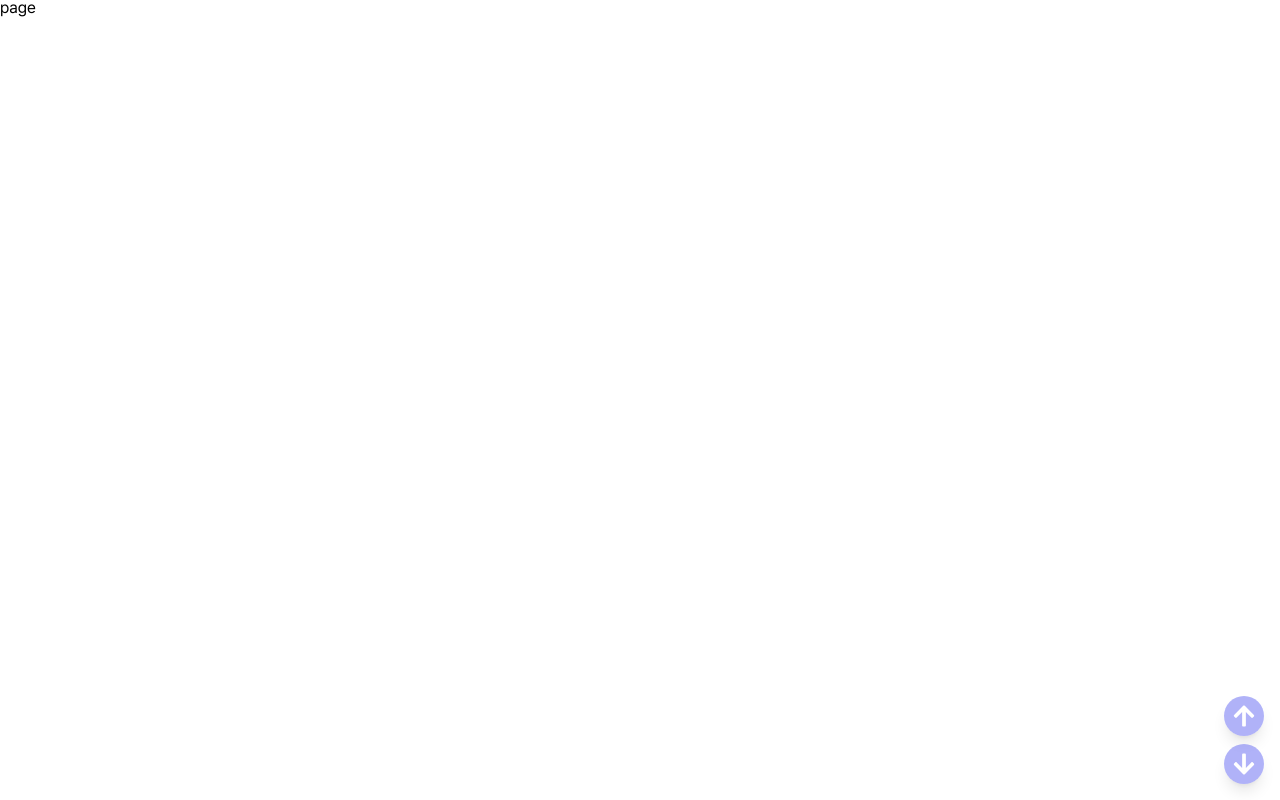
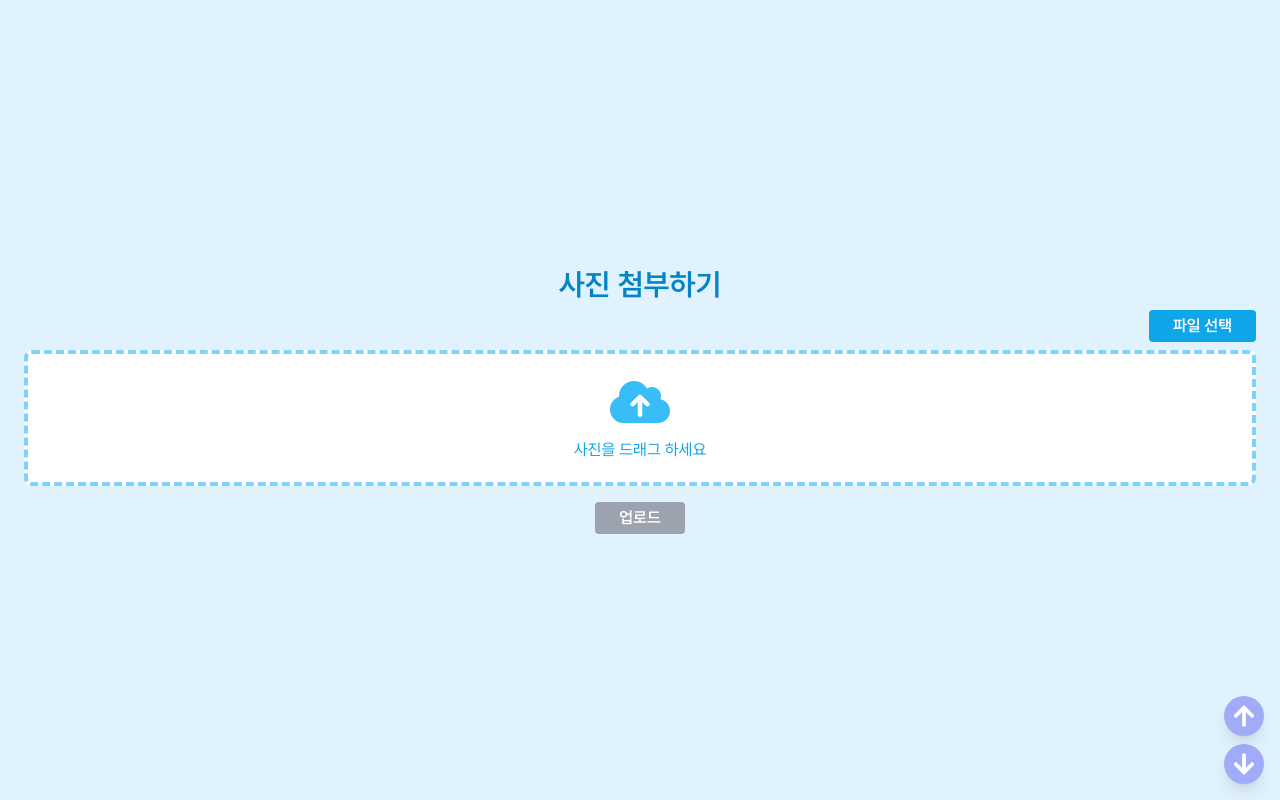
Before and after one commit to kimys-kor/next-communityproto2, a Next.js app: page /image-uploader in a window 1280 px wide. Built offline with nearby package versions, Linux system fonts and the light colour scheme.

Commit message:
이미지 업로더 디자인변경

```diff
--- a/app/image-uploader/ImageUploader.tsx
+++ b/app/image-uploader/ImageUploader.tsx
@@ -1,127 +1,138 @@
-import React, { useState, useRef, ChangeEvent, DragEvent } from "react";
-import axios from "axios";
-import Image from "next/image";
+"use client";
+import { useState, useCallback } from "react";
+import { FontAwesomeIcon } from "@fortawesome/react-fontawesome";
+import { faCloudUploadAlt, faTimes } from "@fortawesome/free-solid-svg-icons";
 
 interface ImageUploaderProps {
-  onClose: () => void;
-  onUpload: (imageUrls: string[]) => void;
+  onUpload?: (imageUrls: string[]) => void;
 }
 
-const ImageUploader: React.FC<ImageUploaderProps> = ({ onClose, onUpload }) => {
-  const [images, setImages] = useState<File[]>([]);
-  const fileInputRef = useRef<HTMLInputElement>(null);
+const ImageUploader: React.FC<ImageUploaderProps> = () => {
+  const [selectedFiles, setSelectedFiles] = useState<File[]>([]);
+  const [previewUrls, setPreviewUrls] = useState<string[]>([]);
+  const [uploading, setUploading] = useState(false);
+  const [isDragging, setIsDragging] = useState(false);
 
-  const handleDrop = (event: DragEvent<HTMLDivElement>) => {
-    event.preventDefault();
-    const files = Array.from(event.dataTransfer.files);
-    setImages((prevImages) => [...prevImages, ...files]);
+  const handleFileChange = (e: React.ChangeEvent<HTMLInputElement>) => {
+    const files = Array.from(e.target.files || []);
+    addFiles(files);
   };
 
-  const handleImageRemove = (index: number) => {
-    setImages((prevImages) => {
-      const updatedImages = [...prevImages];
-      updatedImages.splice(index, 1);
-      return updatedImages;
-    });
+  const handleDragOver = (e: React.DragEvent<HTMLDivElement>) => {
+    e.preventDefault();
+    setIsDragging(true);
   };
 
-  const handleFileSelect = (event: ChangeEvent<HTMLInputElement>) => {
-    if (event.target.files) {
-      const files = Array.from(event.target.files);
-      setImages((prevImages) => [...prevImages, ...files]);
+  const handleDragLeave = () => {
+    setIsDragging(false);
+  };
+
+  const handleDrop = (e: React.DragEvent<HTMLDivElement>) => {
+    e.preventDefault();
+    setIsDragging(false);
+    const files = Array.from(e.dataTransfer.files);
+    addFiles(files);
+  };
+
+  const addFiles = useCallback((files: File[]) => {
+    setSelectedFiles((prevFiles) => [...prevFiles, ...files]);
+    const previews = files.map((file) => URL.createObjectURL(file));
+    setPreviewUrls((prevPreviews) => [...prevPreviews, ...previews]);
+  }, []);
+
+  const handleUpload = async () => {
+    setUploading(true);
+    try {
+      // Simulate an upload process
+      const uploadedUrls = selectedFiles.map(
+        (file) => `/uploads/${file.name}` // Replace with your actual upload logic
+      );
+
+      // Send URLs back to the parent window
+      window.opener.postMessage({ imageUrls: uploadedUrls }, "*");
+
+      // Close the uploader window
+      window.close();
+    } catch (error) {
+      console.error("Error uploading images", error);
+    } finally {
+      setUploading(false);
     }
   };
 
-  const handleButtonClick = () => {
-    if (fileInputRef.current) {
-      fileInputRef.current.click();
-    }
-  };
-
-  const handleUpload = async () => {
-    if (images.length === 0) return;
-
-    const formData = new FormData();
-    images.forEach((file) => formData.append("file", file, file.name));
-
-    try {
-      const res = await axios.post("/api/main/image-upload/", formData, {
-        headers: {
-          "Content-Type": "multipart/form-data",
-        },
-      });
-      onUpload(res.data);
-      onClose(); // Close the modal after upload
-    } catch (error) {
-      console.error(error);
-    }
+  const handleRemoveImage = (index: number) => {
+    setSelectedFiles((prevFiles) => prevFiles.filter((_, i) => i !== index));
+    setPreviewUrls((prevUrls) => prevUrls.filter((_, i) => i !== index));
   };
 
   return (
-    <div className="modal-container">
-      <div className="modal-overlay" onClick={onClose}></div>
-      <div className="modal-content">
-        <div className="container py-4 mx-auto">
+    <div className="flex flex-col items-center justify-center min-h-screen px-6 bg-sky-100">
+      <h2 className="text-3xl font-semibold text-sky-600">사진 첨부하기</h2>
+      <div className="py-2 w-full flex justify-end">
+        <input
+          type="file"
+          accept="image/*"
+          multiple
+          onChange={handleFileChange}
+          className="hidden"
+          id="fileInput"
+        />
+        <label
+          htmlFor="fileInput"
+          className="cursor-pointer text-white bg-sky-500 hover:bg-sky-600 px-6 py-2 font-semibold rounded"
+        >
+          파일 선택
+        </label>
+      </div>
       <div
-            className="p-4 text-center border-2 border-gray-400 border-dashed"
-            onDragOver={(event) => event.preventDefault()}
+        onDragOver={handleDragOver}
+        onDragLeave={handleDragLeave}
         onDrop={handleDrop}
+        className={`border-4 border-dashed rounded-lg p-6 w-full flex flex-col items-center justify-center mb-4 transition-colors ${
+          isDragging ? "border-sky-400 bg-sky-200" : "border-sky-300 bg-white"
+        }`}
       >
-            <p className="mb-4 text-lg">사진을 드래그 하세요</p>
-            {images.length > 0 && (
-              <div className="flex flex-wrap">
-                {images.map((image, index) => (
-                  <div key={index} className="w-1/4 p-2">
-                    <div className="relative">
-                      <Image
-                        src={URL.createObjectURL(image)}
-                        width={200}
-                        height={190}
-                        alt={`Image ${index + 1}`}
-                        className="object-cover w-full h-32"
+        {!selectedFiles.length ? (
+          <div className="flex flex-col items-center justify-center">
+            <FontAwesomeIcon
+              icon={faCloudUploadAlt}
+              size="3x"
+              className="text-sky-400 mb-4"
+            />
+            <p className="text-sky-500">사진을 드래그 하세요</p>
+          </div>
+        ) : (
+          <div className="flex flex-wrap gap-4 mb-6">
+            {previewUrls.map((url, index) => (
+              <div key={index} className="relative">
+                <img
+                  src={url}
+                  alt={`미리보기 ${index}`}
+                  className="w-32 h-32 object-cover border border-gray-300 rounded shadow-md"
                 />
                 <button
-                        className="absolute top-0 right-0 p-2 text-white bg-red-500 rounded-full"
-                        onClick={() => handleImageRemove(index)}
+                  onClick={() => handleRemoveImage(index)}
+                  className="absolute top-0 right-0 bg-red-500 text-white p-1 rounded-full transform -translate-x-1 -translate-y-1 hover:bg-red-600"
                 >
-                        X
+                  <FontAwesomeIcon icon={faTimes} />
                 </button>
-                    </div>
               </div>
             ))}
           </div>
         )}
       </div>
-          <div className="mt-4">
-            <input
-              type="file"
-              accept="image/*"
-              multiple
-              ref={fileInputRef}
-              style={{ display: "none" }}
-              onChange={handleFileSelect}
-            />
+
       <button
-              className="p-2 text-xs text-white bg-purple-500 rounded-lg shadow-md hover:bg-purple-700 focus:outline-none focus:ring-2 focus:ring-purple-400 focus:ring-opacity-75"
-              onClick={handleButtonClick}
+        onClick={handleUpload}
+        disabled={uploading || selectedFiles.length === 0}
+        className={`px-6 py-2 font-semibold text-white rounded ${
+          uploading || selectedFiles.length === 0
+            ? "bg-gray-400 cursor-not-allowed"
+            : "bg-sky-500 hover:bg-sky-600"
+        }`}
       >
-              이미지 첨부
+        {uploading ? "업로드 중..." : "업로드"}
       </button>
-            <button
-              className="ml-2 p-2 text-xs text-white bg-green-500 rounded-lg shadow-md hover:bg-green-700 focus:outline-none focus:ring-2 focus:ring-green-400 focus:ring-opacity-75"
-              onClick={handleUpload}
-            >
-              업로드
-            </button>
-            <button
-              className="ml-2 p-2 text-xs text-white bg-gray-500 rounded-lg shadow-md hover:bg-gray-700 focus:outline-none focus:ring-2 focus:ring-gray-400 focus:ring-opacity-75"
-              onClick={onClose}
-            >
-              취소
-            </button>
-          </div>
-        </div>
-      </div>
     </div>
   );
 };
--- a/app/image-uploader/page.tsx
+++ b/app/image-uploader/page.tsx
@@ -1,7 +1,12 @@
 import React from "react";
+import ImageUploader from "./ImageUploader";
 
 function page() {
-  return <div>page</div>;
+  return (
+    <div>
+      <ImageUploader />
+    </div>
+  );
 }
 
 export default page;
--- a/package.json
+++ b/package.json
@@ -10,6 +10,8 @@
     "lint": "next lint"
   },
   "dependencies": {
+    "@fortawesome/free-solid-svg-icons": "^6.6.0",
+    "@fortawesome/react-fontawesome": "^0.2.2",
     "@headlessui/react": "^2.0.4",
     "@types/react-js-pagination": "^3.0.7",
     "@types/react-slick": "^0.23.13",
--- a/tailwind.config.ts
+++ b/tailwind.config.ts
@@ -48,6 +48,8 @@ const config: Config = {
         lightblue: "#F7F8FB",
         bgblue: "#E7EBFF",
         sideblue: "#3767FB",
+        lightcyan: "#E0FFFF",
+        lightskyblue: "##87CEFA",
         deepsky: "#808BAB",
         description: "#888888",
         cpurple: "#8800FF",
```
Also changed, not shown: 1 other file (tests, documents, lock files or other folders). Lines whose indentation alone changed are shown as unchanged.
